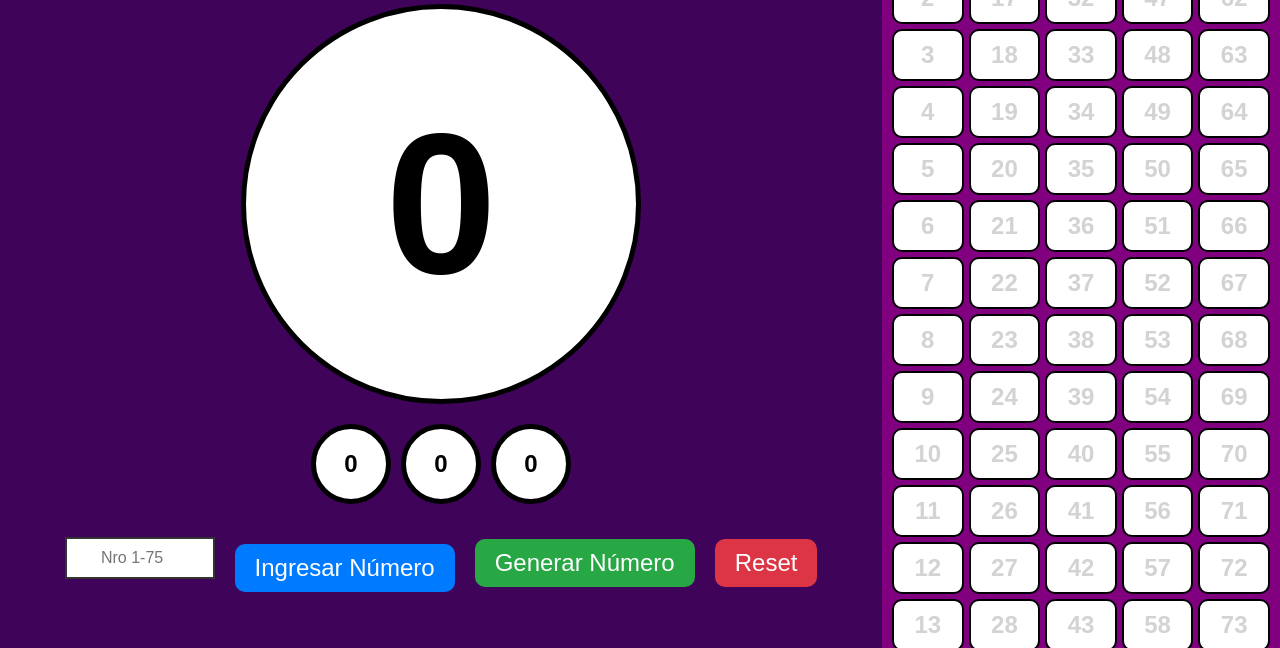
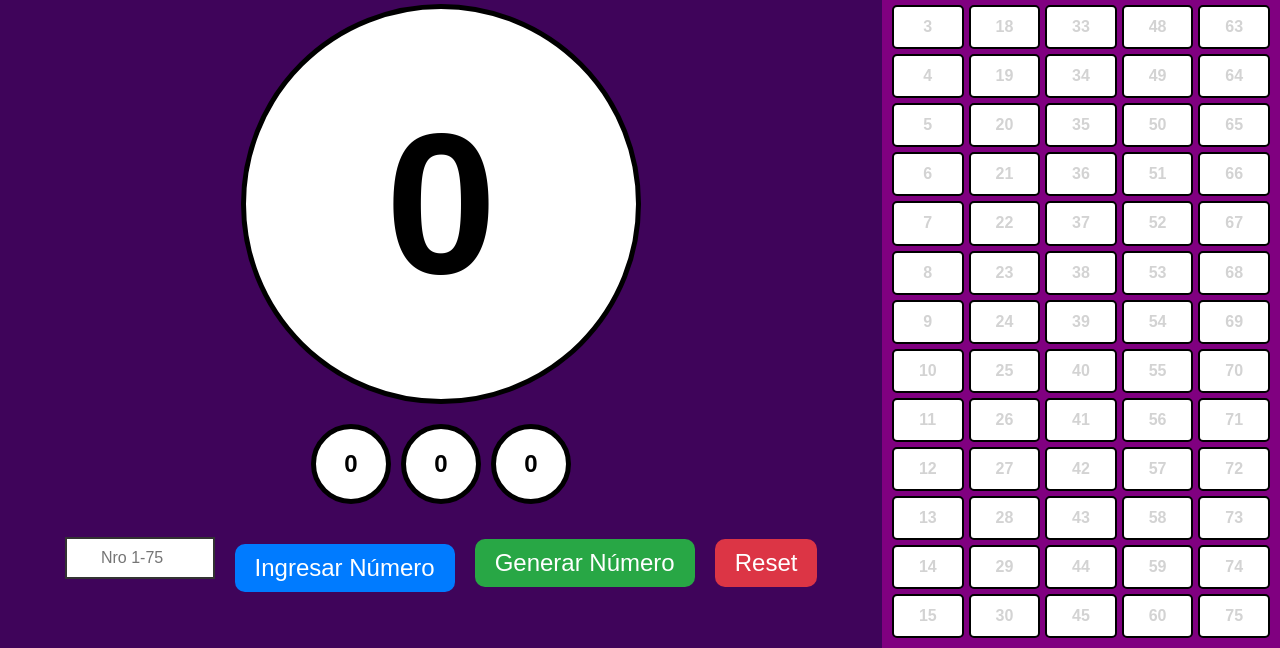
Before and after one commit to PePeCeGamers/Bingo-ATV, a plain HTML site: page index.html in a window 1280 px wide. Shown: the part 152-800 px from the top of the page. Drawn offline with Linux system fonts and the light colour scheme.

Commit message:
2da version

```diff
--- a/styles.css
+++ b/styles.css
@@ -57,6 +57,7 @@ html, body {
 #tablero {
   display: grid;
   grid-template-columns: repeat(5, 1fr);
+  grid-template-rows: repeat(16, 1fr);
   gap: 5px;
   width: 100%;
   height: 100%;
@@ -66,13 +67,13 @@ html, body {
   display: flex;
   justify-content: center;
   align-items: center;
-  font-size: 1.5rem;
+  font-size: 2vh;
   font-weight: bold;
   background-color: white;
   color: lightgray;
-  border-radius: 10px;
+  border-radius: 5px;
   border: 2px solid black;
-  padding: 10px;
+  padding: 2px;
 }
 
 .letra-columna {
```
